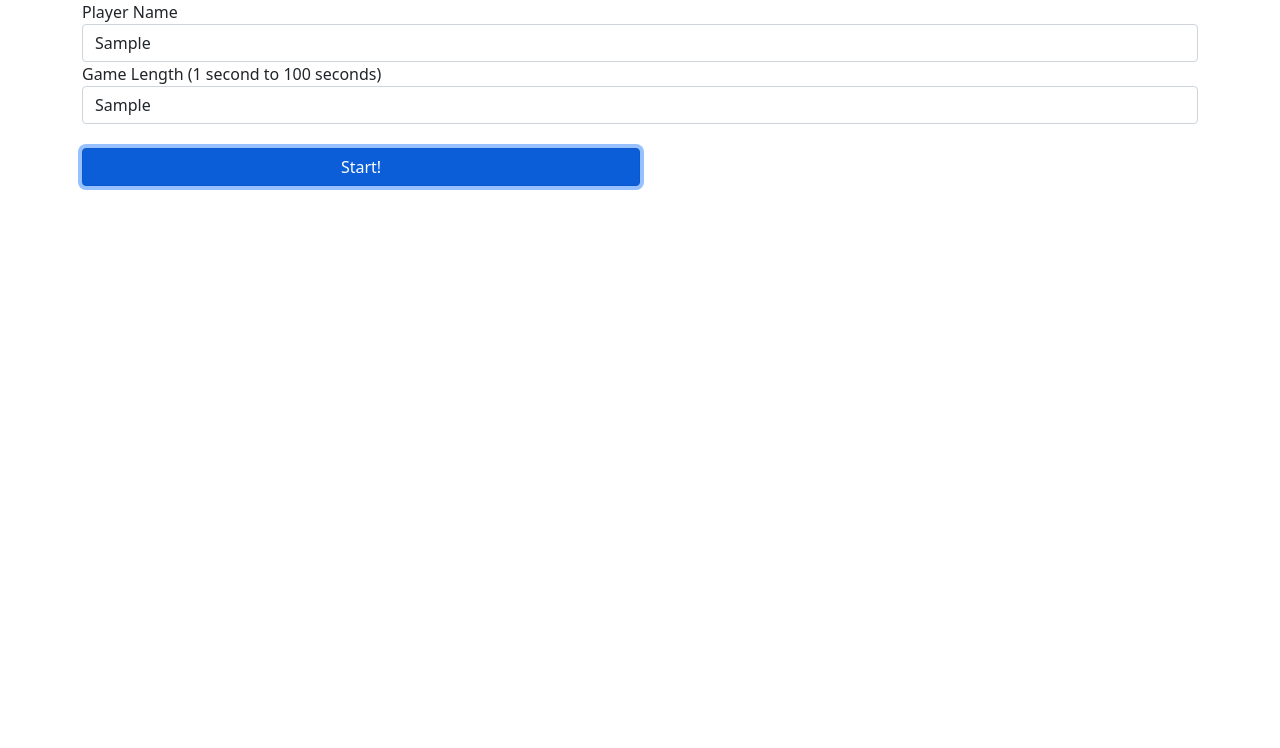
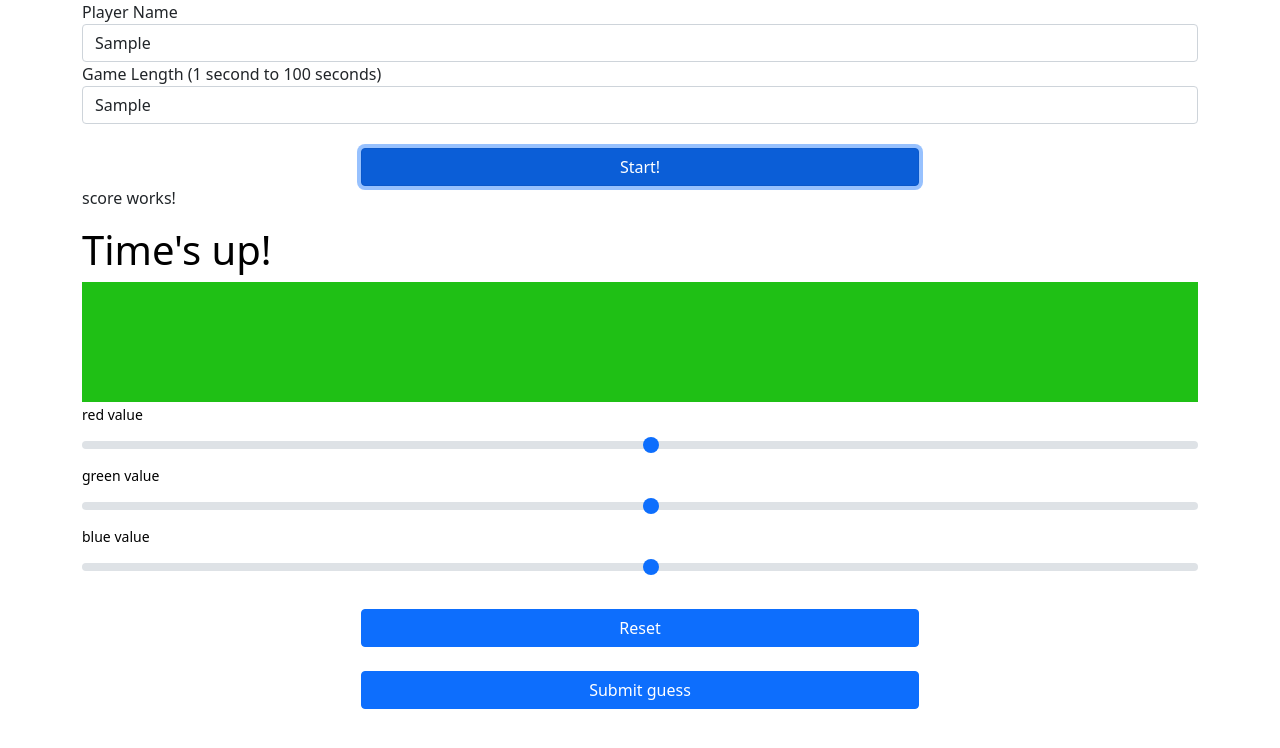
Before and after one commit to Web-Science-Systems-Development-Group/hexed-angular, an Angular app: page / in a window 1280 px wide. Both pictures are taken after typing "Sample", "Sample" into the empty fields and a click on the button "Start!". Shown: the top 748 px of the page. Built offline with nearby package versions, Linux system fonts and the light colour scheme.

Commit message:
css changes
fixed hide/show

```diff
--- a/src/app/app.component.html
+++ b/src/app/app.component.html
@@ -1,4 +1,5 @@
 <div class="container">
+    <div class="row">
         <app-name #nameForm (name)="updateName($event)" (time)="updateTime($event)"></app-name>
         <div *ngIf = 'hidden' class="game">
             <app-score #score ></app-score>
@@ -7,8 +8,11 @@
             <app-slider #red color="red"></app-slider>
             <app-slider #green color="green"></app-slider>
             <app-slider #blue color="blue"></app-slider>
+            <div class="col text-center">
                 <button type="submit" class="btn btn-primary mt-4 w-50 mx-4">Reset</button>
                 <button type="submit" class="btn btn-primary mt-4 w-50 mx-4">Submit guess</button>
             </div>
         </div>
+    </div>
+</div>
 <router-outlet></router-outlet>
--- a/src/app/app.component.ts
+++ b/src/app/app.component.ts
@@ -1,4 +1,4 @@
-import { Component, OnInit, ViewChild, ElementRef } from '@angular/core';
+import { Component, OnInit, ViewChild, ElementRef} from '@angular/core';
 import Color from '../classes/Color.class';
 
 @Component({
@@ -11,19 +11,22 @@ export class AppComponent implements OnInit {
   hidden = false;
 
 
-  @ViewChild('timer', {static: true}) timer?: ElementRef;
+  @ViewChild('timer') timer?: ElementRef;
   colorStr: string = new Color().toString();
   seconds: number = 60;
 
 
   ngOnInit() {
-    if(this.timer != undefined) {
-      (this.timer as any).start();
-    }
   }
 
   updateName(name: string) {
-    console.log(name);
+    this.hidden = name.length > 0;
+    // Trick to push event to end of event loop, allowing Angular to rerender the DOM.
+    setTimeout(() => {
+      if(this.timer != undefined) {
+        (this.timer as any).start();
+      }
+    }, 0);
   }
   updateTime(time: number) {
     this.seconds = time;
--- a/src/app/name/name.component.html
+++ b/src/app/name/name.component.html
@@ -1,8 +1,15 @@
 <form>
-    <label for="name">Player Name</label>
-    <input #name type="text" class="form-control" name= "name" required>
-    <label for="time">Game Length (1 second to 100 seconds)</label>
-    <input #time type="text" class="form-control" name="time" placeholder="60">
-
-    <button type="submit" class="btn btn-primary mt-4 w-50" (click)="onSubmit()">Start!</button>
+    <div class="form-group row">
+        <div class="col-xs-4">
+            <label for="name">Player Name</label>
+            <input #name type="text" class="form-control" name= "name" required>
+        </div>
+        <div class="col-xs-4">
+            <label for="time">Game Length (1 second to 100 seconds)</label>
+            <input #time type="text" class="form-control" name="time" placeholder="60">
+        </div>
+            <div class="col text-center">
+                <button type="submit" class="btn btn-primary mt-4 w-50" (click)="onSubmit()">Start!</button>
+            </div>
+    </div>
 </form>
```
Lines whose indentation alone changed are shown as unchanged.
